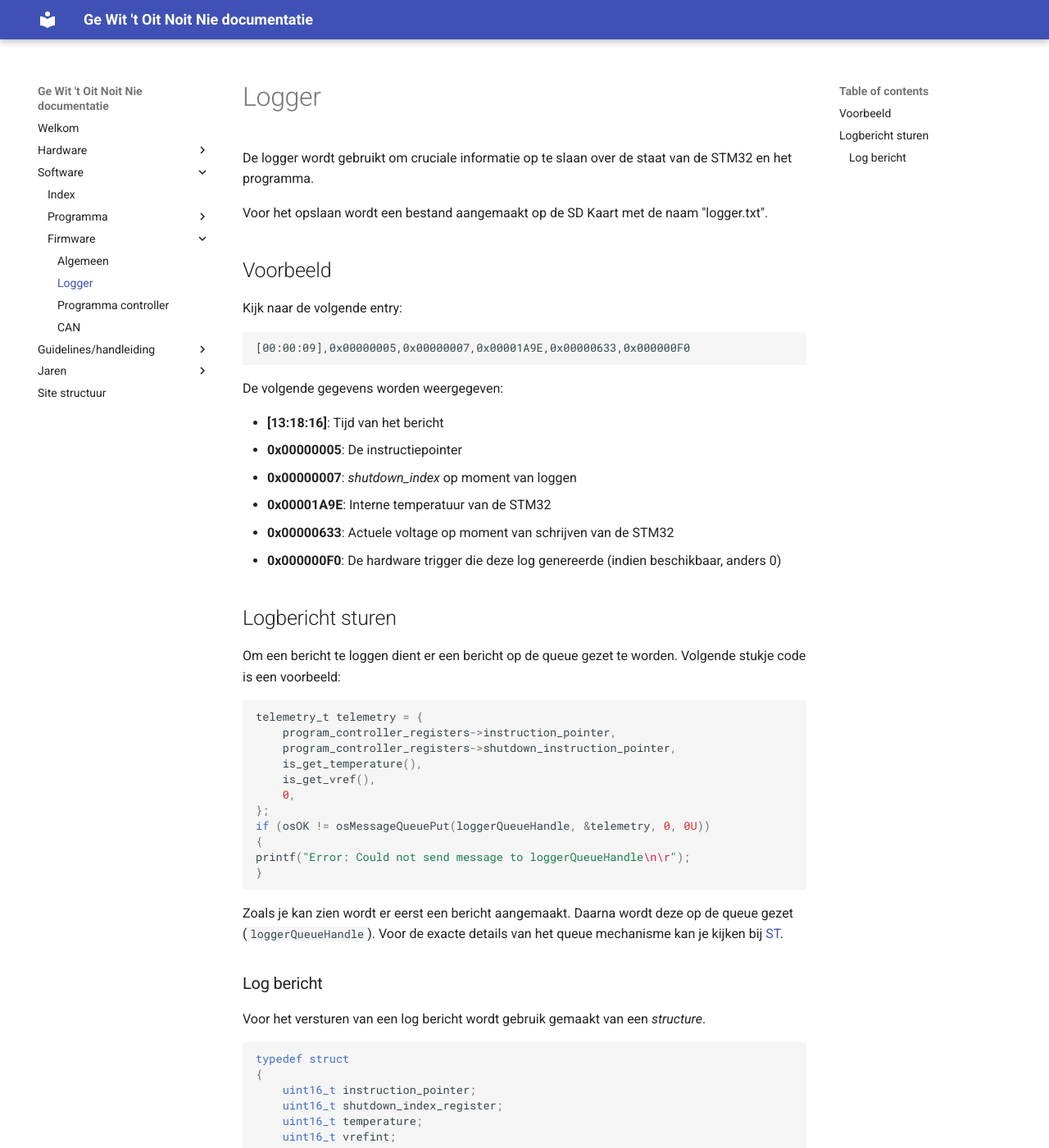
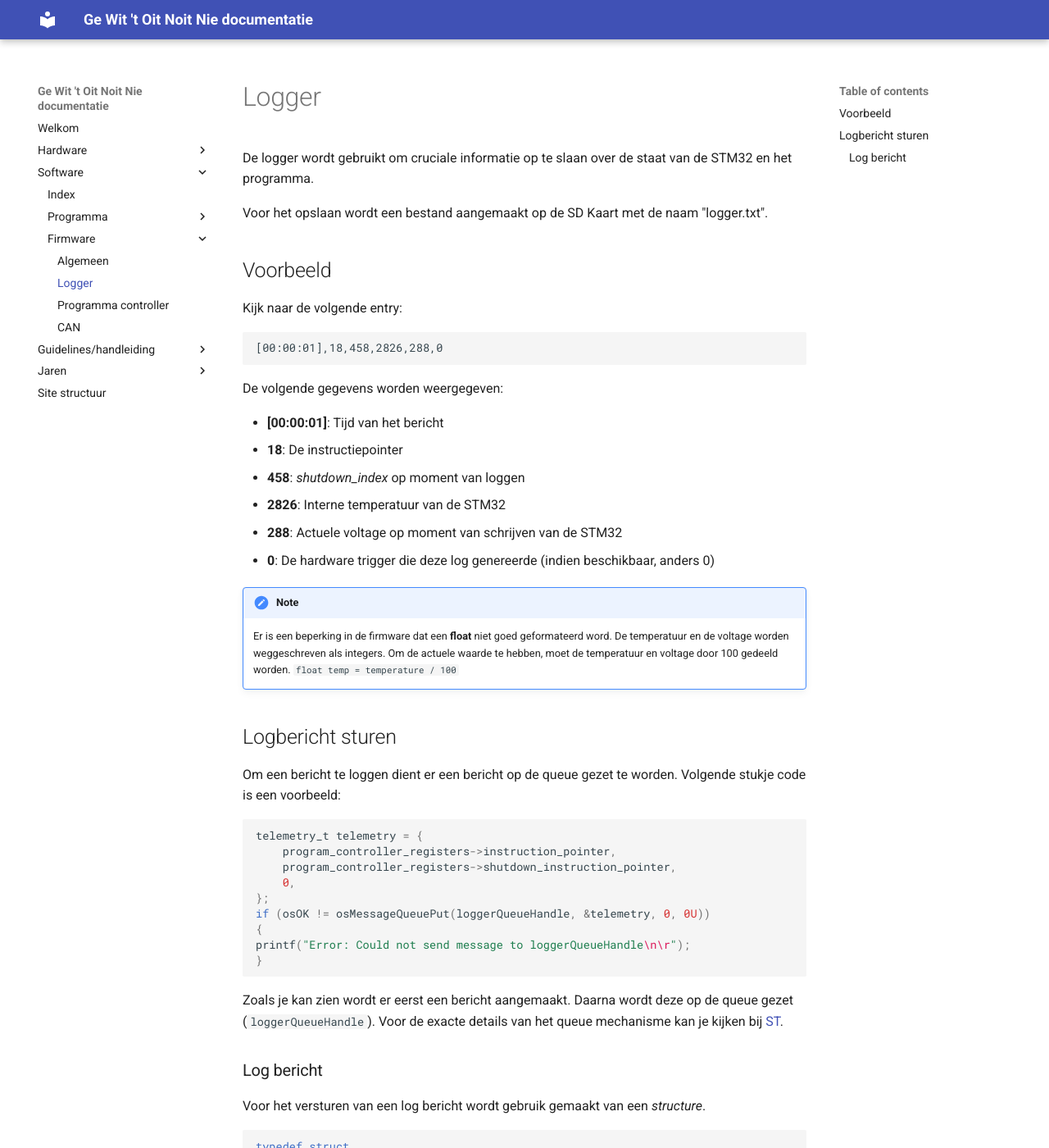
Before and after one commit to Ge-Wit-t-Oit-Noit-Nie/documentation, an MkDocs documentation site: the page built from docs/software/firmware/logger.md, in a window 1280 px wide and 1400 px high. Shown: the whole window at 82% size. Built offline with MkDocs 1.6.1 and Material for MkDocs 9.7.7, drawn with Linux system fonts in a browser that asks for light colours; some of the changed text lies outside the part shown.

Commit message:
Aanpassen van de logger beschrijving. Fixes #41

````diff
--- a/docs/software/firmware/logger.md
+++ b/docs/software/firmware/logger.md
@@ -10,17 +10,24 @@ Voor het opslaan wordt een bestand aangemaakt op de SD Kaart met de naam "logger
 Kijk naar de volgende entry:
 
 ```csv
-[00:00:09],0x00000005,0x00000007,0x00001A9E,0x00000633,0x000000F0
+[00:00:01],18,458,2826,288,0
 ```
 
 De volgende gegevens worden weergegeven:
 
-* **[13:18:16]**: Tijd van het bericht
-* **0x00000005**: De instructiepointer
-* **0x00000007**: *shutdown_index* op moment van loggen
-* **0x00001A9E**: Interne temperatuur van de STM32
-* **0x00000633**: Actuele voltage op moment van schrijven van de STM32
-* **0x000000F0**: De hardware trigger die deze log genereerde (indien beschikbaar, anders 0)
+* **[00:00:01]**: Tijd van het bericht
+* **18**: De instructiepointer
+* **458**: *shutdown_index* op moment van loggen
+* **2826**: Interne temperatuur van de STM32
+* **288**: Actuele voltage op moment van schrijven van de STM32
+* **0**: De hardware trigger die deze log genereerde (indien beschikbaar, anders 0)
+
+!!! note Opmerking
+    Er is een beperking in de firmware dat een **float** niet goed geformateerd word.
+    De temperatuur en de voltage worden weggeschreven als integers.
+    Om de actuele waarde te hebben, moet de temperatuur en voltage
+    door 100 gedeeld worden.
+    ```float temp = temperature / 100```
 
 ## Logbericht sturen
 
@@ -29,11 +36,9 @@ Volgende stukje code is een voorbeeld:
 
 ```c
 telemetry_t telemetry = {
-	program_controller_registers->instruction_pointer,
-	program_controller_registers->shutdown_instruction_pointer,
-	is_get_temperature(),
-	is_get_vref(),
-	0,
+    program_controller_registers->instruction_pointer,
+    program_controller_registers->shutdown_instruction_pointer,
+    0,
 };
 if (osOK != osMessageQueuePut(loggerQueueHandle, &telemetry, 0, 0U))
 {
@@ -54,8 +59,6 @@ typedef struct
 {
     uint16_t instruction_pointer;
     uint16_t shutdown_index_register;
-    uint16_t temperature;
-    uint16_t vrefint;
     uint8_t trigger;
 } telemetry_t;
 ```
@@ -66,6 +69,4 @@ Hiervoor geld de volgende definitie:
 | -----                   | -------- | ------------ |
 | instruction_pointer     | uint32_t | De huidige waare van de *instruction_pointer* |
 | shutdown_index_register | uint16_t | De huidige waarde van de *shutdown_index_register* |
-| temperature             | uint16_t | De huidige temperatuur van de STM32 in graden celcius * 1000 |
-| vrefint                 | uint16_t | De huidige voltage van de STM32 in mV |
 | trigger                 | uint8_t | Het event dat de log initieerde |
````
